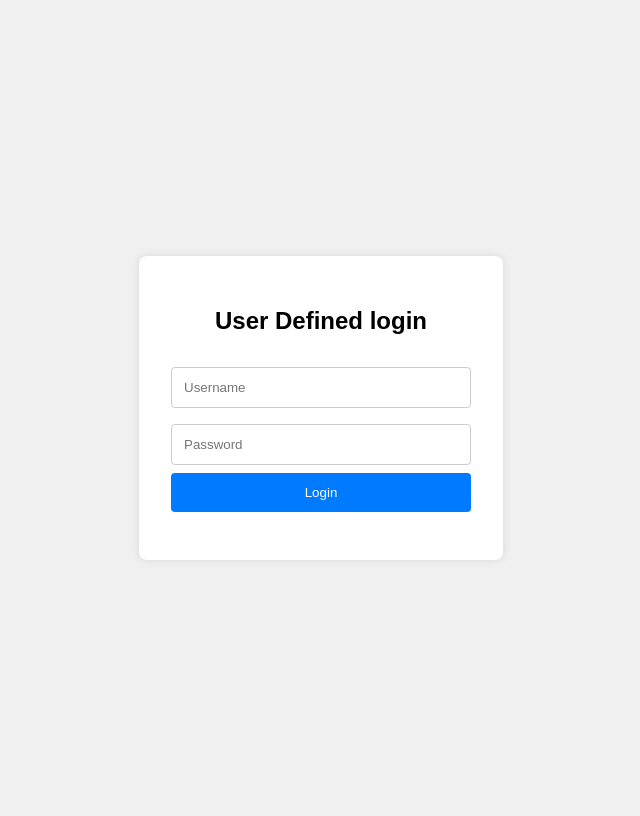
After one commit to kushal867/my-portfolio, a Django app: page /acoount/userlogin in a window 1280 px wide. The commit adds this page. Shown: the whole page, without its empty margins (319-959 px from the left). Run offline with Django 5.2, Linux system fonts and the light colour scheme.

Commit message:
feat: Chnages and added, update the website

```diff
--- a/about/templates/home.html
+++ b/about/templates/home.html
@@ -22,6 +22,8 @@
           <li class="nav-item"><a class="nav-link" href="/quiz/">Quiz</a></li>
           <li class="nav-item"><a class="nav-link" href="/blog/">Blog</a></li>
           <li class="nav-item"><a class="nav-link" href="/contact/">Contact</a></li>
+          <li class="nav-item"><a class="nav-link" href="/Login/">Login</a></li>
+          <li class="nav-item"><a class="nav-link" href="/Register/">Register</a></li>
         </ul>
       </div>
     </div>
--- /dev/null
+++ b/acoount/forms.py
@@ -0,0 +1,26 @@
+from django import forms
+from django.contrib.auth.models import User
+
+# forms.ModelForm ==> model define
+
+class LoginForm(forms.Form):
+    username = forms.CharField(widget=forms.TextInput(attrs={"placeholder":"Username"}, ))
+    password = forms.CharField(widget=forms.PasswordInput(attrs={"placeholder":"Password"}))
+
+
+    def clean_username(self):
+        username= self.cleaned_data['username']
+        if len(username)<=3:
+            raise forms.ValidationError("Username length should be greater than 4")
+        return username
+
+    def clean_password(self):
+        password = self.cleaned_data['password']
+        return password
+
+class RegisterForm(forms.ModelForm):
+    password = forms.CharField(widget=forms.PasswordInput(attrs={"placeholder":"Password"}))
+
+    class Meta:
+        model = User
+        fields = ['first_name','last_name','username','password']
--- /dev/null
+++ b/acoount/templates/user_login.html
@@ -0,0 +1,64 @@
+
+<html lang="en">
+<head>
+  <meta charset="UTF-8" />
+  <meta name="viewport" content="width=device-width, initial-scale=1.0"/>
+  <title>Login Page</title>
+  <style>
+    body {
+      font-family: Arial, sans-serif;
+      background: #f0f0f0;
+      display: flex;
+      height: 100vh;
+      justify-content: center;
+      align-items: center;
+    }
+    .login-container {
+      background: white;
+      padding: 2rem;
+      border-radius: 8px;
+      box-shadow: 0 0 10px rgba(0,0,0,0.1);
+      width: 300px;
+    }
+    .login-container h2 {
+      text-align: center;
+      margin-bottom: 1.5rem;
+    }
+    .login-container input[type="text"],
+    .login-container input[type="password"] {
+      width: 100%;
+      padding: 0.75rem;
+      margin: 0.5rem 0;
+      border: 1px solid #ccc;
+      border-radius: 4px;
+    }
+    .login-container button {
+      width: 100%;
+      padding: 0.75rem;
+      background: #007bff;
+      border: none;
+      color: white;
+      border-radius: 4px;
+      cursor: pointer;
+    }
+    .login-container button:hover {
+      background: #0056b3;
+    }
+  </style>
+</head>
+<body>
+  <div class="login-container">
+    <h2>User Defined login</h2>
+    {{form.errors}}
+    <form method="POST">
+        {% csrf_token %}
+
+      {% comment %} <input type="text" name="username" placeholder="Username" required /> {% endcomment %}
+      {% comment %} <input type="password" name="password" placeholder="Password" required /> {% endcomment %}
+      {{form.username}}
+      {{form.password}}
+      <button type="submit">Login</button>
+    </form>
+  </div>
+</body>
+</html>
--- /dev/null
+++ b/acoount/urls.py
@@ -0,0 +1,8 @@
+from django.urls import path
+from .views import register, user_login, user_defined_login
+urlpatterns = [
+    path('',user_login,name="user-login"),
+    path('userlogin',user_defined_login, name="user-login"),
+    path('register',register, name="user-register"),
+
+]
--- a/acoount/views.py
+++ b/acoount/views.py
@@ -1,3 +1,56 @@
-from django.shortcuts import render
+from django.shortcuts import render, redirect
+from django.contrib.auth import login, authenticate
+from django.contrib.auth.forms import AuthenticationForm
+from .forms import LoginForm, RegisterForm
 
-# Create your views here.
+
+# Login using Django's built-in AuthenticationForm
+def user_login(request):
+    if request.user.is_authenticated:
+        return redirect('/admin')
+
+    if request.method == "POST":
+        form = AuthenticationForm(data=request.POST)
+        if form.is_valid():
+            user = form.get_user()
+            login(request, user)
+            return redirect('/admin')
+    else:
+        form = AuthenticationForm()
+
+    return render(request, 'login.html', {"form": form})
+
+
+# Login using custom LoginForm
+def user_defined_login(request):
+    if request.user.is_authenticated:
+        return redirect('/admin')
+
+    if request.method == "POST":
+        form = LoginForm(request.POST)
+        if form.is_valid():
+            username = form.cleaned_data['username']
+            password = form.cleaned_data['password']
+            user = authenticate(request, username=username, password=password)
+            if user:
+                login(request, user)
+                return redirect('/admin')
+    else:
+        form = LoginForm()
+
+    return render(request, 'user_login.html', {"form": form})
+
+
+# User Registration
+def register(request):
+    if request.method == "POST":
+        form = RegisterForm(request.POST)
+        if form.is_valid():
+            user = form.save(commit=False)
+            user.set_password(form.cleaned_data['password'])
+            user.save()
+            return redirect('/userlogin')
+    else:
+        form = RegisterForm()
+
+    return render(request, 'register.html', {"form": form})
--- /dev/null
+++ b/blog/urls.py
@@ -0,0 +1,8 @@
+from django.urls import path
+from . import views
+
+urlpatterns = [
+    path("", views.blog_list, name="blog"),
+    path("<slug:slug>/", views.blog_detail, name="blog-detail"),
+    path("category/<slug:slug>/", views.category_posts, name="blog-category"),
+]
--- a/portfolio/settings.py
+++ b/portfolio/settings.py
@@ -46,6 +46,7 @@ INSTALLED_APPS = [
     'rest_framework',
     'quiz',
     'blog',
+    'acoount',
 
 
 ]
--- a/portfolio/urls.py
+++ b/portfolio/urls.py
@@ -24,5 +24,7 @@ urlpatterns = [
     path("api/", include("projects.urls_api")),
     path("quiz/", include("quiz.urls")),
     path("api/quiz/", include("quiz.urls_api")),
-
+    path("blog/", include("blog.urls")),
+    path("acoount/", include("acoount.urls")),
+    path("api/blog/", include("blog.urls_api")),
 ]
```
Also changed, not shown: acoount/templates/login.html (added, +73 -0 lines), acoount/templates/register.html (added, +62 -0 lines), blog/api_views.py (added, +22 -0 lines), blog/serializers.py (added, +20 -0 lines), blog/templates/blog_detail.html (added, +19 -0 lines), blog/templates/blog_list.html (added, +32 -0 lines), blog/urls_api.py (added, +12 -0 lines), blog/views.py (+21 -2 lines), blog/migrations/0001_initial.py (added).
